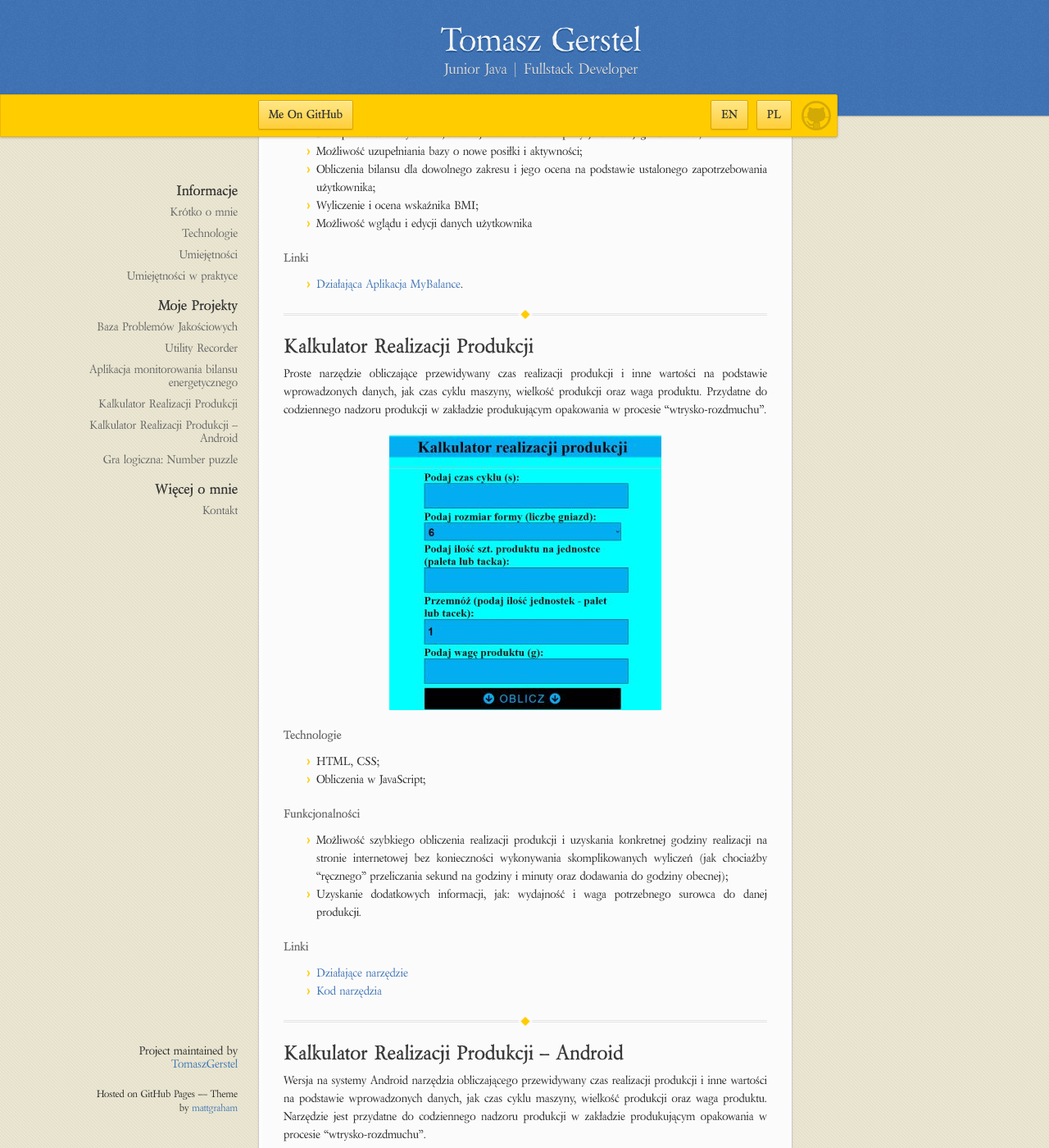
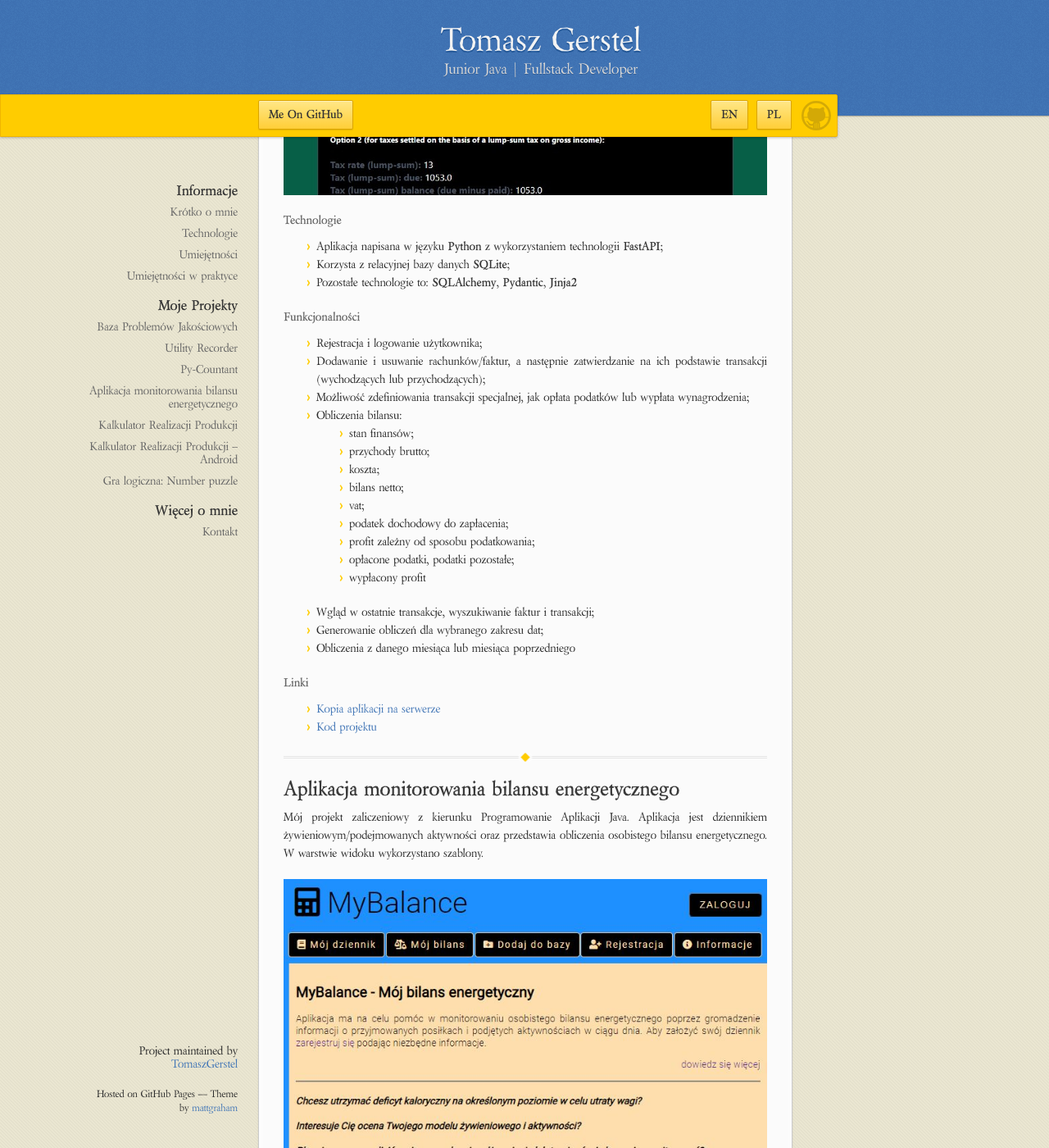
Before and after one commit to TomaszGerstel/Tomasz-Gerstel---My-IT-portfolio, a Jekyll site: the page built from index.md, in a window 1280 px wide and 1400 px high, scrolled down 4189 px. Shown: the whole window at 82% size. Built offline with Jekyll 4.4.1, drawn with Linux system fonts in a browser that asks for light colours; our own code applies the rules of GitHub Pages for plain Markdown files; some of the changed text lies outside the part shown.

Commit message:
info_about_py-countnt_app

```diff
--- a/index.md
+++ b/index.md
@@ -102,6 +102,46 @@ Okienkowe narzędzie pomocne w monitorowaniu zużycia mediów, jak np. woda lub
 
 * [Kod projektu](https://github.com/TomaszGerstel/utility-recorder.git)
 * [Narzędzie do pobrania (jar)](http://185.238.72.254/utility_rec_jar/utility_rec_0.1.jar)
+
+* * *
+
+## Py-Countant
+
+Aplikacja pomocna w zarządzaniu finansami w małej działalności gospodarczej.
+Po wprowadzeniu danych o rzeczywistych transakcjach przeprowadzanych w prowadzonej działalności,
+narzędzie pozwala ustalić uzyskiwane dochody, podstawę opodatkowania oraz wysokość podatków koniecznych do odprowadzenia, zależną od typu opodatkowania.
+
+![Py-CountantAppImage](py-countant_app.jpg)
+
+#### Technologie
+
+* Aplikacja napisana w języku **Python** z wykorzystaniem technologii **FastAPI**;
+* Korzysta z relacyjnej bazy danych **SQLite**;
+* Pozostałe technologie to: **SQLAlchemy**, **Pydantic**, **Jinja2**
+
+#### Funkcjonalności
+
+* Rejestracja i logowanie użytkownika;
+* Dodawanie i usuwanie rachunków/faktur, a następnie zatwierdzanie na ich podstawie transakcji (wychodzących lub przychodzących);
+* Możliwość zdefiniowania transakcji specjalnej, jak opłata podatków lub wypłata wynagrodzenia;
+* Obliczenia bilansu:
+	* stan finansów;
+	* przychody brutto;
+	* koszta;
+	* bilans netto;
+	* vat;
+	* podatek dochodowy do zapłacenia;
+	* profit zależny od sposobu podatkowania;
+	* opłacone podatki, podatki pozostałe;
+	* wypłacony profit
+* Wgląd w ostatnie transakcje, wyszukiwanie faktur i transakcji;
+* Generowanie obliczeń dla wybranego zakresu dat;
+* Obliczenia z danego miesiąca lub miesiąca poprzedniego
+
+#### Linki
+
+* [Kopia aplikacji na serwerze](http://py-countant.herokuapp.com/)
+* [Kod projektu](https://github.com/TomaszGerstel/pycountant-simple.git)
 
 * * *
 
@@ -222,7 +262,7 @@ odpowiedniej kolejności.
 
 * W ostatnim czasie postanowiłem z własnej inicjatywy (ponad swoje obowiązki zawodowe) utworzyć narzędzia produkcyjne opisywane powyżej, które pomagają niektórym pracownikom nadzorować produkcję w zakładzie, gdzie do niedawna byłem zatrudniony (wrzesień 2022).
 
-[`wróć`](#podstawowe-informacje)
+[`wróć`](#informacje)
 
 ![MyImage](ja.jpg)
 
```
Also changed, not shown: index_en.md (+40 -0 lines), py-countant_app.jpg (added).
